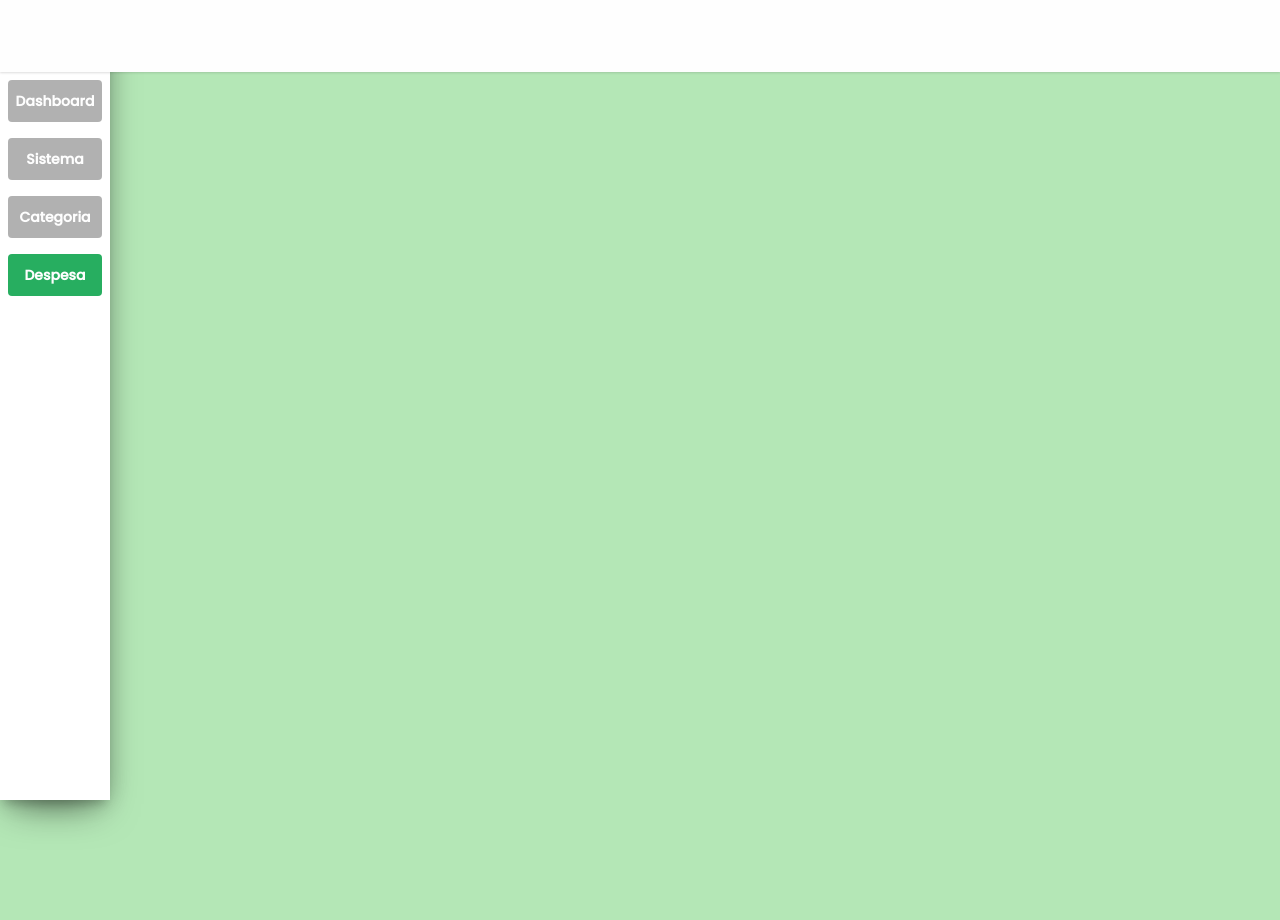
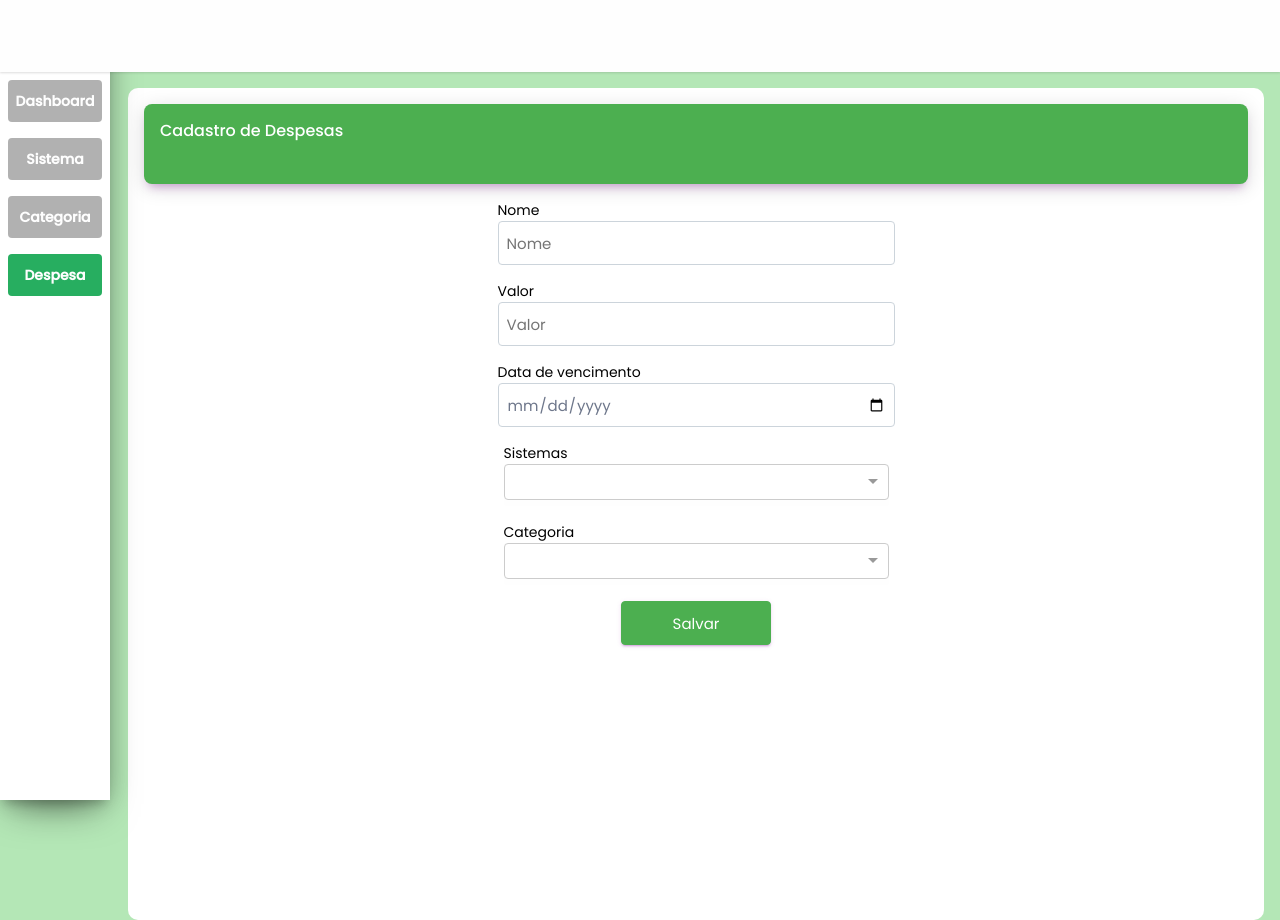
Before and after one commit to hmarcone/Financeiro_2023, an Angular app in the folder Frontend/my-financeiro/: page /despesa in a window 1280 px wide. Before the commit the page ends 800 px from the top, so only its background shows below. Built offline with nearby package versions, Linux system fonts and the light colour scheme.

Commit message:
AULA 7- ANGULAR - PROJETO FINANCEIRO (FRONT-END) Layout das paginas de cadastro

```diff
--- /dev/null
+++ b/Frontend/my-financeiro/src/app/models/SelectModel/SelectModel.ts
@@ -0,0 +1,4 @@
+export class SelectModel {
+  id: string = '';
+  name: string = '';
+}
--- a/Frontend/my-financeiro/src/app/pages/categoria/categoria.component.html
+++ b/Frontend/my-financeiro/src/app/pages/categoria/categoria.component.html
@@ -1,2 +1,46 @@
 <navbar></navbar>
 <sidebar></sidebar>
+
+
+<div class="container-base">
+
+    <div class="content-page">
+        <div class="card-header">
+            <div class="card-title">
+                Cadastro de Categoria
+            </div>
+        </div>
+
+        <form class="form-page" [formGroup]="categoriaForm" (submit)="enviar()">
+
+            <div class="row">
+                <div class="group-row">
+                    <label>Nome</label>
+                    <input type="text" name="name" id="name" placeholder="Nome" formControlName="name" required />
+                    <label class="error-input" *ngIf="categoriaForm.get('name')?.errors?.['required'] &&
+                    categoriaForm.get('name')?.touched">
+                        Campo Obrigatório!
+                    </label>
+                </div>
+            </div>
+
+            <div class="row">
+                <div class="group-row">
+                    <label>Sistemas</label>
+                   <ng-select class="select-padrao" [(ngModel)]="sistemaSelect" [items]="listSistemas"  bindLabel="name"  [multiple]="false" [clearable]="false"
+                   [searchable]="false"></ng-select>
+                </div>
+            </div>
+
+
+            <div class="row">
+                <div class="group-row">
+                    <input type="submit" value="Salvar" class="btn-primary" />
+                </div>
+            </div>
+
+        </form>
+
+    </div>
+
+</div>
--- a/Frontend/my-financeiro/src/app/pages/categoria/categoria.component.ts
+++ b/Frontend/my-financeiro/src/app/pages/categoria/categoria.component.ts
@@ -1,4 +1,6 @@
 import { Component } from '@angular/core';
+import { FormBuilder, FormGroup, Validators } from '@angular/forms';
+import { SelectModel } from 'src/app/models/SelectModel/SelectModel';
 import { MenuService } from 'src/app/services/menu.service';
 
 @Component({
@@ -7,9 +9,32 @@ import { MenuService } from 'src/app/services/menu.service';
   styleUrls: ['./categoria.component.scss'],
 })
 export class CategoriaComponent {
-  constructor(public menuService: MenuService) {}
+  constructor(
+    public menuService: MenuService,
+    public formBuilder: FormBuilder
+  ) {}
+
+  listSistemas = new Array<SelectModel>();
+  sistemaSelect = new SelectModel();
+
+  categoriaForm: FormGroup;
 
   ngOnInit() {
     this.menuService.menuSelecionado = 3;
+
+    this.categoriaForm = this.formBuilder.group({
+      name: ['', [Validators.required]],
+    });
+  }
+
+  dadorForm() {
+    return this.categoriaForm.controls;
+  }
+
+  enviar() {
+    debugger;
+    var dados = this.dadorForm();
+
+    alert(dados['name'].value);
   }
 }
--- a/Frontend/my-financeiro/src/app/pages/despesa/despesa.component.html
+++ b/Frontend/my-financeiro/src/app/pages/despesa/despesa.component.html
@@ -1,2 +1,77 @@
 <navbar></navbar>
 <sidebar></sidebar>
+
+
+<div class="container-base">
+
+    <div class="content-page">
+        <div class="card-header">
+            <div class="card-title">
+                Cadastro de Despesas
+            </div>
+        </div>
+
+        <form class="form-page" [formGroup]="despesaForm" (submit)="enviar()">
+
+            <div class="row">
+                <div class="group-row">
+                    <label>Nome</label>
+                    <input type="text" name="name" id="name" placeholder="Nome" formControlName="name" required />
+                    <label class="error-input" *ngIf="despesaForm.get('name')?.errors?.['required'] &&
+                    despesaForm.get('name')?.touched">
+                        Campo Obrigatório!
+                    </label>
+                </div>
+            </div>
+
+            <div class="row">
+                <div class="group-row">
+                    <label>Valor</label>
+                    <input type="number" name="valor" id="valor" placeholder="Valor" formControlName="valor" required />
+                    <label class="error-input" *ngIf="despesaForm.get('valor')?.errors?.['required'] &&
+                    despesaForm.get('valor')?.touched">
+                        Campo Obrigatório!
+                    </label>
+                </div>
+            </div>
+
+            <div class="row">
+                <div class="group-row">
+                    <label>Data de vencimento</label>
+                    <input type="date" name="data" id="data" placeholder="Data" formControlName="data" required />
+                    <label class="error-input" *ngIf="despesaForm.get('data')?.errors?.['required'] &&
+                    despesaForm.get('data')?.touched">
+                        Campo Obrigatório!
+                    </label>
+                </div>
+            </div>
+
+
+            <div class="row">
+                <div class="group-row">
+                    <label>Sistemas</label>
+                   <ng-select class="select-padrao"  formControlName="sistemaSelect" [(ngModel)]="sistemaSelect" [items]="listSistemas"  bindLabel="name"  [multiple]="false" [clearable]="false"
+                   [searchable]="false"></ng-select>
+                </div>
+            </div>
+
+            <div class="row">
+                <div class="group-row">
+                    <label>Categoria</label>
+                   <ng-select class="select-padrao" formControlName="categoriaSelect" [(ngModel)]="categoriaSelect" [items]="listCategorias"  bindLabel="name"  [multiple]="false" [clearable]="false"
+                   [searchable]="false"></ng-select>
+                </div>
+            </div>
+
+
+            <div class="row">
+                <div class="group-row">
+                    <input type="submit" value="Salvar" class="btn-primary" />
+                </div>
+            </div>
+
+        </form>
+
+    </div>
+
+</div>
--- a/Frontend/my-financeiro/src/app/pages/despesa/despesa.component.ts
+++ b/Frontend/my-financeiro/src/app/pages/despesa/despesa.component.ts
@@ -1,4 +1,6 @@
 import { Component } from '@angular/core';
+import { FormBuilder, FormGroup, Validators } from '@angular/forms';
+import { SelectModel } from 'src/app/models/SelectModel/SelectModel';
 import { MenuService } from 'src/app/services/menu.service';
 
 @Component({
@@ -7,9 +9,39 @@ import { MenuService } from 'src/app/services/menu.service';
   styleUrls: ['./despesa.component.scss'],
 })
 export class DespesaComponent {
-  constructor(public menuService: MenuService) {}
+  constructor(
+    public menuService: MenuService,
+    public formBuilder: FormBuilder
+  ) {}
+
+  listSistemas = new Array<SelectModel>();
+  sistemaSelect = new SelectModel();
+
+  listCategorias = new Array<SelectModel>();
+  categoriaSelect = new SelectModel();
+
+  despesaForm: FormGroup;
 
   ngOnInit() {
     this.menuService.menuSelecionado = 4;
+
+    this.despesaForm = this.formBuilder.group({
+      name: ['', [Validators.required]],
+      valor: ['', [Validators.required]],
+      data: ['', [Validators.required]],
+      sistemaSelect: ['', [Validators.required]],
+      categoriaSelect: ['', [Validators.required]],
+    });
+  }
+
+  dadorForm() {
+    return this.despesaForm.controls;
+  }
+
+  enviar() {
+    debugger;
+    var dados = this.dadorForm();
+
+    alert(dados['name'].value);
   }
 }
--- a/Frontend/my-financeiro/src/styles.scss
+++ b/Frontend/my-financeiro/src/styles.scss
@@ -5,7 +5,7 @@
 @import url("https://fonts.googleapis.com/css2?family=Poppins:wght@100;300;400;500&display=swap");
 
 @import "~@angular/material/prebuilt-themes/deeppurple-amber.css";
-
+@import "~@ng-select/ng-select/themes/default.theme.css";
 
 
 body {
@@ -28,6 +28,8 @@ input {
   border-radius: 4px;
   padding: 8px;
   color: #6e778b;
+  font-size: 15px;
+  font-family: "Poppins";
 }
 
 label {
@@ -92,5 +94,32 @@ label {
         }
       }
     }
+
+    .select-padrao {
+      background: #fefefe;
+      box-sizing: border-box;
+      border-radius: 3px;
+      font-family: "Poppins";
+      font-style: normal;
+      font-weight: 400;
+      font-size: 12px;
+      line-height: 160%;
+      color: #1e1e1e;
+      width: 385px;
+      height: 42px;
+    }
+
+    ::ng-deep .ng-select.ng-select-single .ng-select-container {
+      height: 36px !important;
+    }
+
+    ::ng-deep .ng-select .ng-select-container {
+      color: #333;
+      background-color: #fff;
+      border-radius: 4px;
+      border: 1px solid #acacac;
+      min-height: 42px;
+      align-items: center;
+    }
   }
 }
```
Also changed, not shown: Frontend/my-financeiro/package.json (+6 -1 lines), Frontend/my-financeiro/src/app/pages/categoria/categoria.module.ts (+11 -1 lines), Frontend/my-financeiro/src/app/pages/despesa/despesa.module.ts (+12 -1 lines), 1 other file (tests, documents, lock files or other folders).
